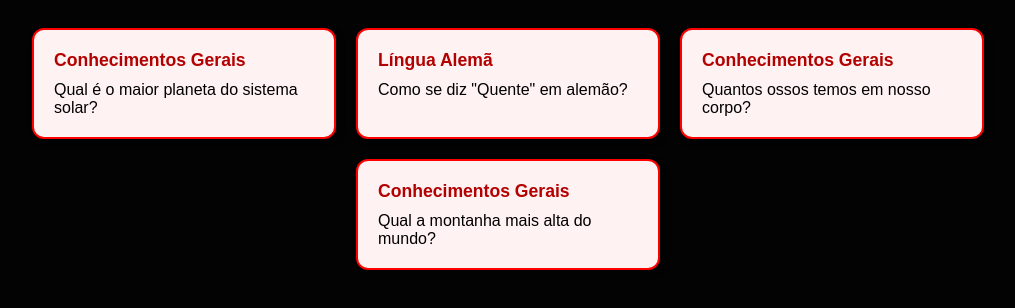
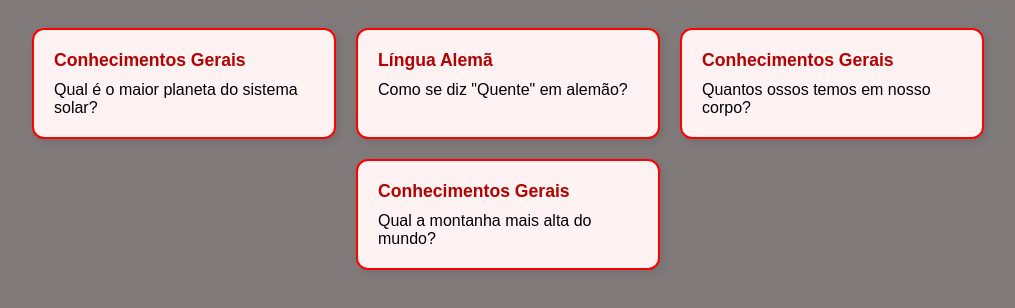
Before and after one commit to vohlinrabhar/churroscompastel, a plain HTML site: page index.html in a window 1280 px wide. Shown: the whole page, without its empty margins (132-1147 px from the left). Drawn offline with Linux system fonts and the light colour scheme.

Commit message:
slkinidfifi nofdso sd fdsl fsdlkfd fsf sd fsd f

```diff
--- a/style.css
+++ b/style.css
@@ -1,5 +1,5 @@
 body {
-  background-color: #030303;
+  background-color: #817a7a;
   font-family: Arial, sans-serif;
   display: flex;
   flex-wrap: wrap;
```
